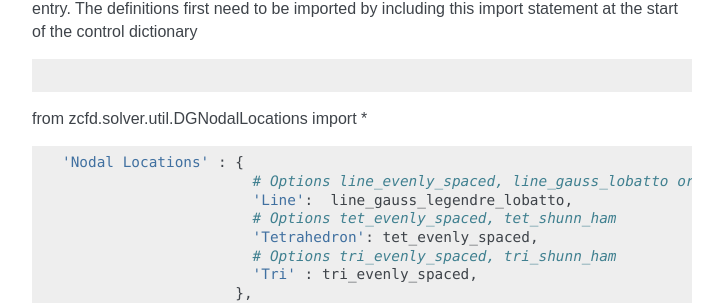
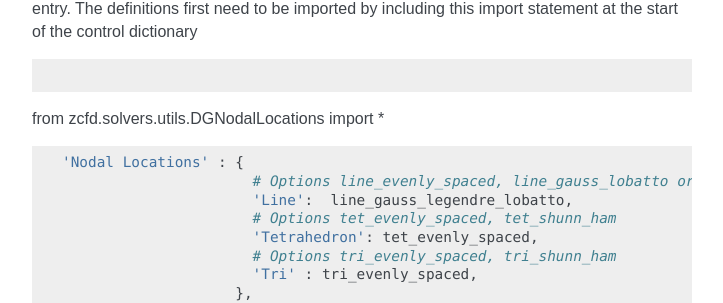
Before and after one commit to zCFD/zCFDguide, a Sphinx documentation site: the page built from docs/source/control-dict.rst, in a window 1280 px wide and 900 px high, scrolled down 7014 px. Shown: the part 150-453 px from the top of the window, without its empty margins (388-1111 px from the left). Built offline with Sphinx 7.4.7, drawn with Linux system fonts in a browser that asks for light colours.

Commit message:
Fixed typo

```diff
--- a/docs/source/control-dict.rst
+++ b/docs/source/control-dict.rst
@@ -380,7 +380,7 @@ The location of the DG solution points can be changed from the default using the
 
 .. code-block:: python
 
-from zcfd.solver.util.DGNodalLocations import *
+from zcfd.solvers.utils.DGNodalLocations import *
 
 
 .. code-block:: python
```
